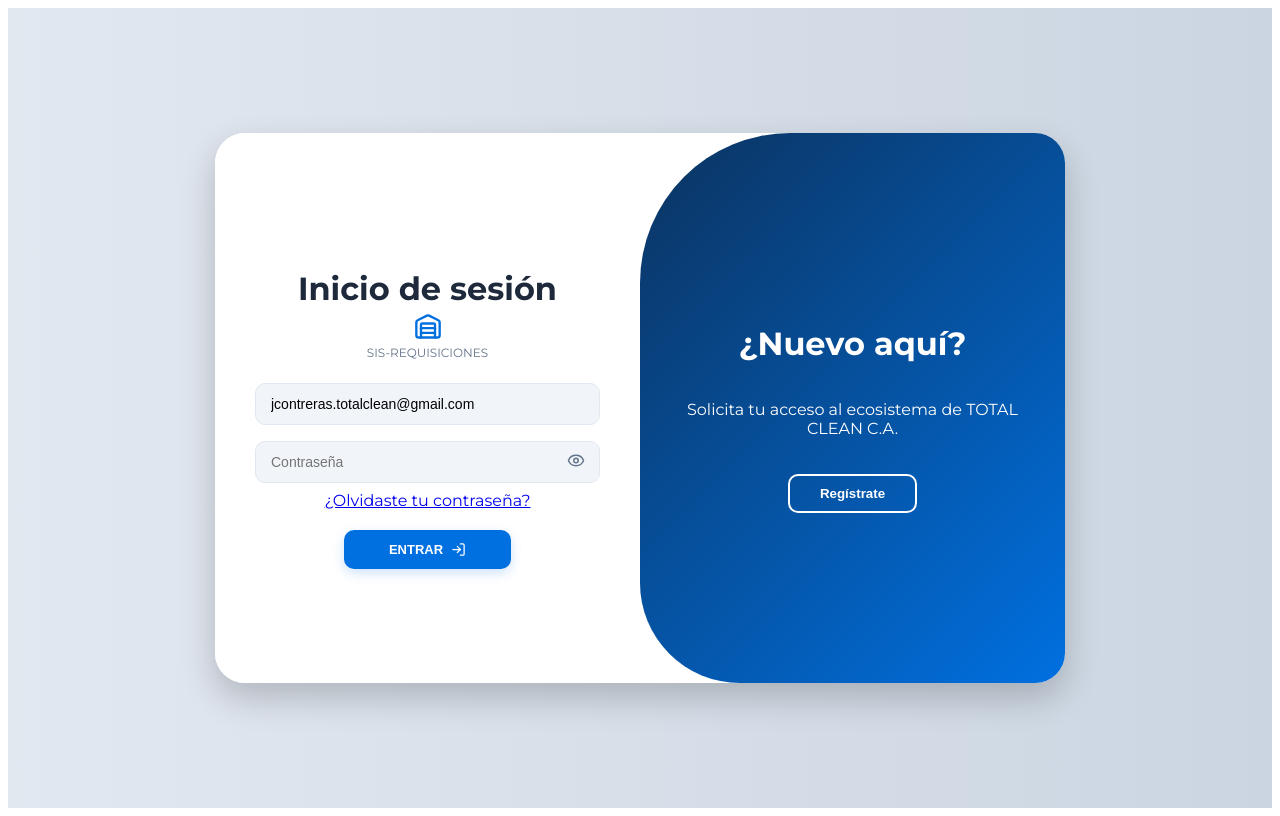
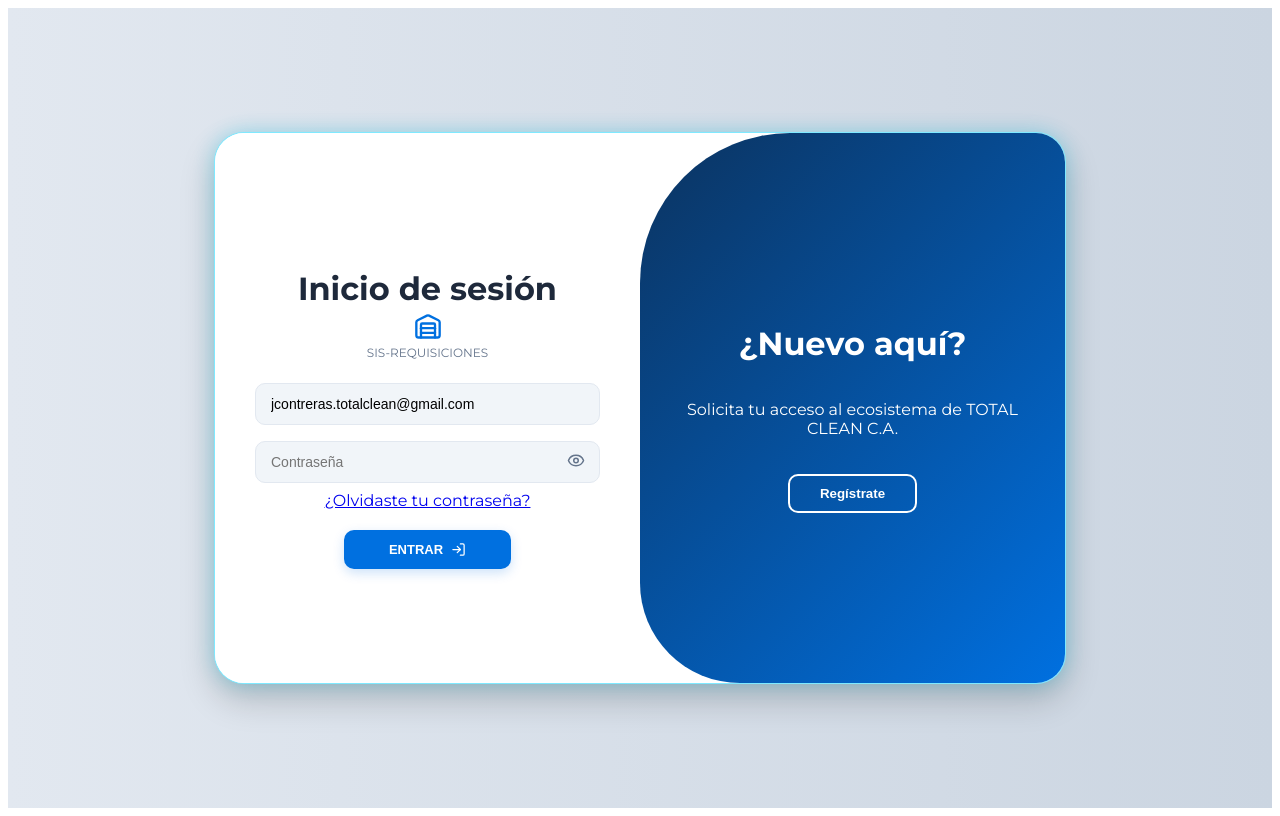
Before and after one commit to Jose2122/sistema-total, a React (Vite) app: page / in a window 1280 px wide. Built offline with nearby package versions, Linux system fonts and the light colour scheme; no server answers.

Commit message:
Mejoras visuales Anti-Gravity en Login

```diff
--- a/package.json
+++ b/package.json
@@ -11,6 +11,7 @@
   },
   "dependencies": {
     "@supabase/supabase-js": "^2.99.1",
+    "framer-motion": "^12.36.0",
     "jspdf": "^4.2.0",
     "jspdf-autotable": "^5.0.7",
     "lucide-react": "^0.576.0",
--- a/src/Auth.css
+++ b/src/Auth.css
@@ -12,7 +12,8 @@
 .container {
     background-color: #fff;
     border-radius: 30px;
-    box-shadow: 0 15px 35px rgba(0, 0, 0, 0.2);
+    box-shadow: 0 15px 35px rgba(0, 0, 0, 0.2), 0 0 20px rgba(0, 212, 255, 0.3);
+    border: 1px solid rgba(0, 212, 255, 0.5);
     position: relative;
     overflow: hidden;
     width: 850px;
@@ -91,7 +92,6 @@
 
 .btn-solid:hover {
     background-color: #005bb8;
-    transform: translateY(-2px); /* Efecto de levante */
 }
 
 .eye-icon {
```
Also changed, not shown: 1 other file (tests, documents, lock files or other folders).
